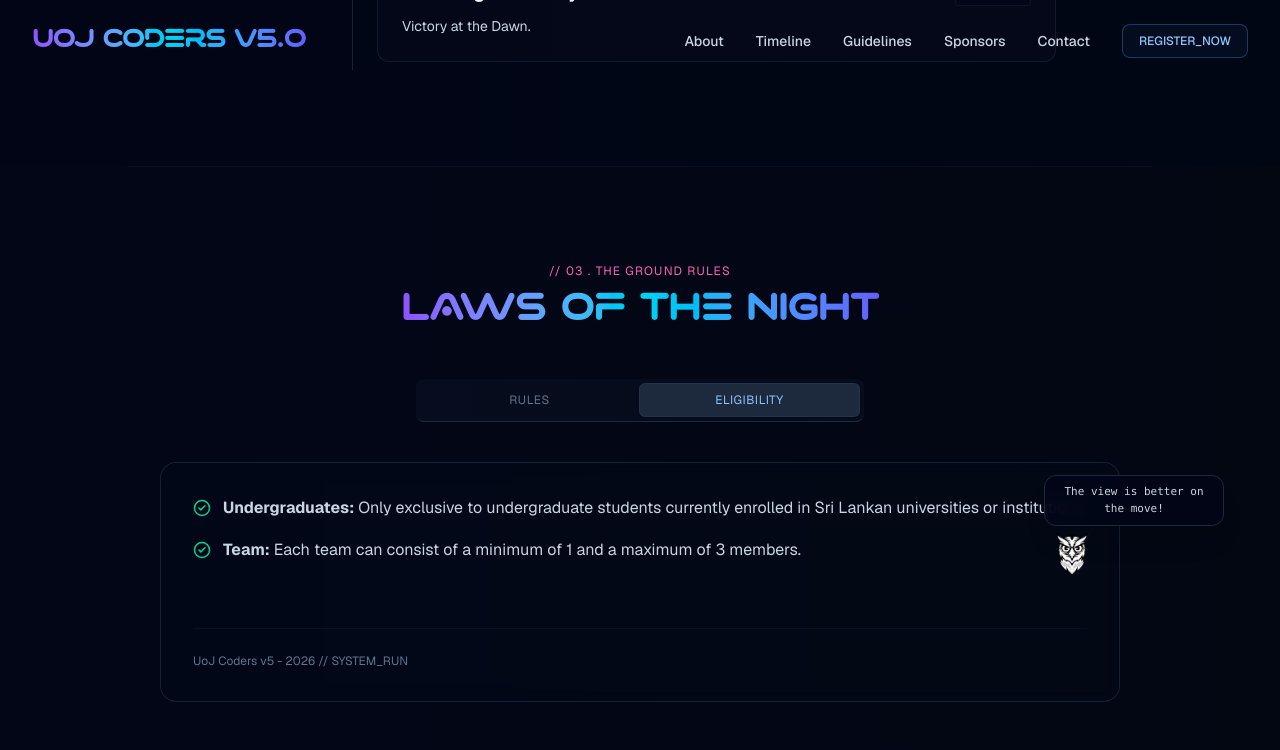
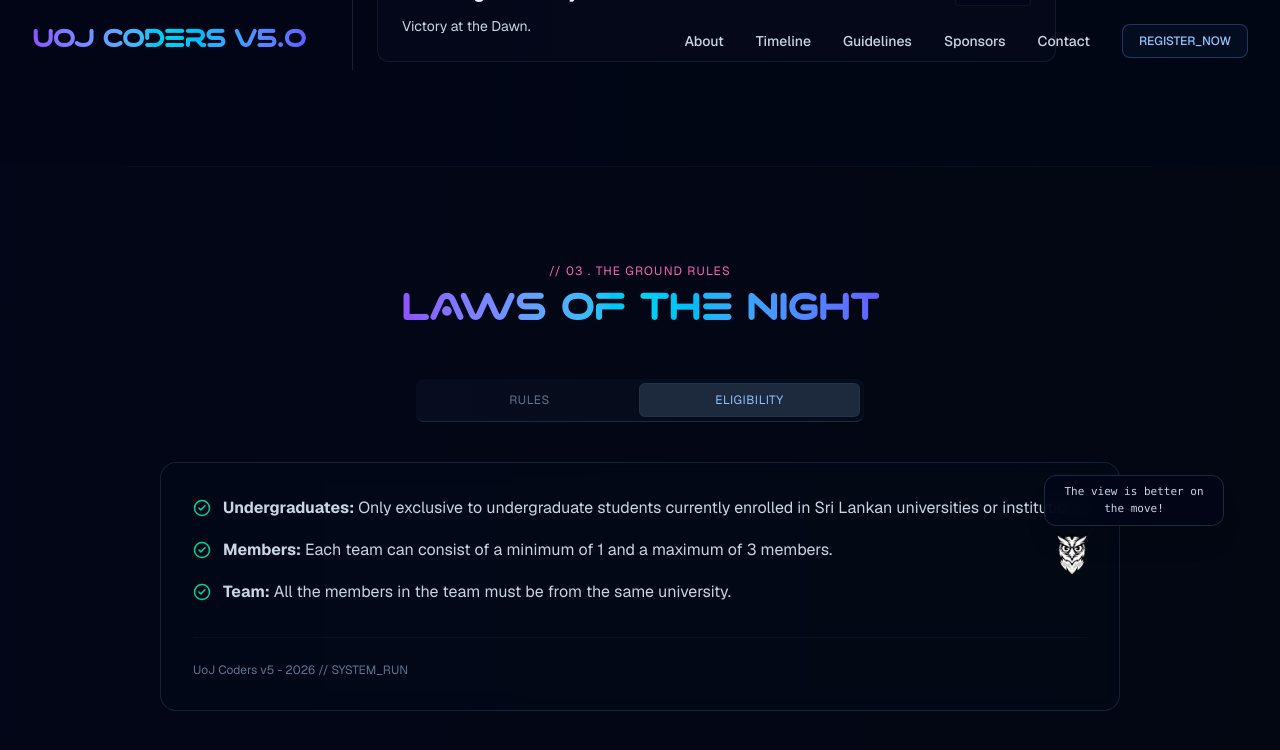
Before and after one commit to sanjaykirupaharan/uoj-coders-v5, a Next.js app: page / in a window 1280 px wide. Both pictures are taken after a click on the button "ELIGIBILITY". Shown: the part 2743-3493 px from the top of the page. Built offline with nearby package versions, Linux system fonts and the light colour scheme.

Commit message:
chore: update regulations

```diff
--- a/components/GuidelinesSection.jsx
+++ b/components/GuidelinesSection.jsx
@@ -84,7 +84,13 @@ export default function GuidelinesSection() {
               <div className="flex items-start gap-3">
                 <CheckCircle2 className="text-emerald-400 mt-1 shrink-0" size={18} />
                 <p className="text-slate-300 text-sm sm:text-base leading-relaxed font-normal">
-                  <strong>Team:</strong> Each team can consist of a minimum of 1 and a maximum of 3 members.
+                  <strong>Members:</strong> Each team can consist of a minimum of 1 and a maximum of 3 members.
+                </p>
+              </div>
+              <div className="flex items-start gap-3">
+                <CheckCircle2 className="text-emerald-400 mt-1 shrink-0" size={18} />
+                <p className="text-slate-300 text-sm sm:text-base leading-relaxed font-normal">
+                  <strong>Team:</strong> All the members in the team must be from the same university.
                 </p>
               </div>
             </motion.div>
```
